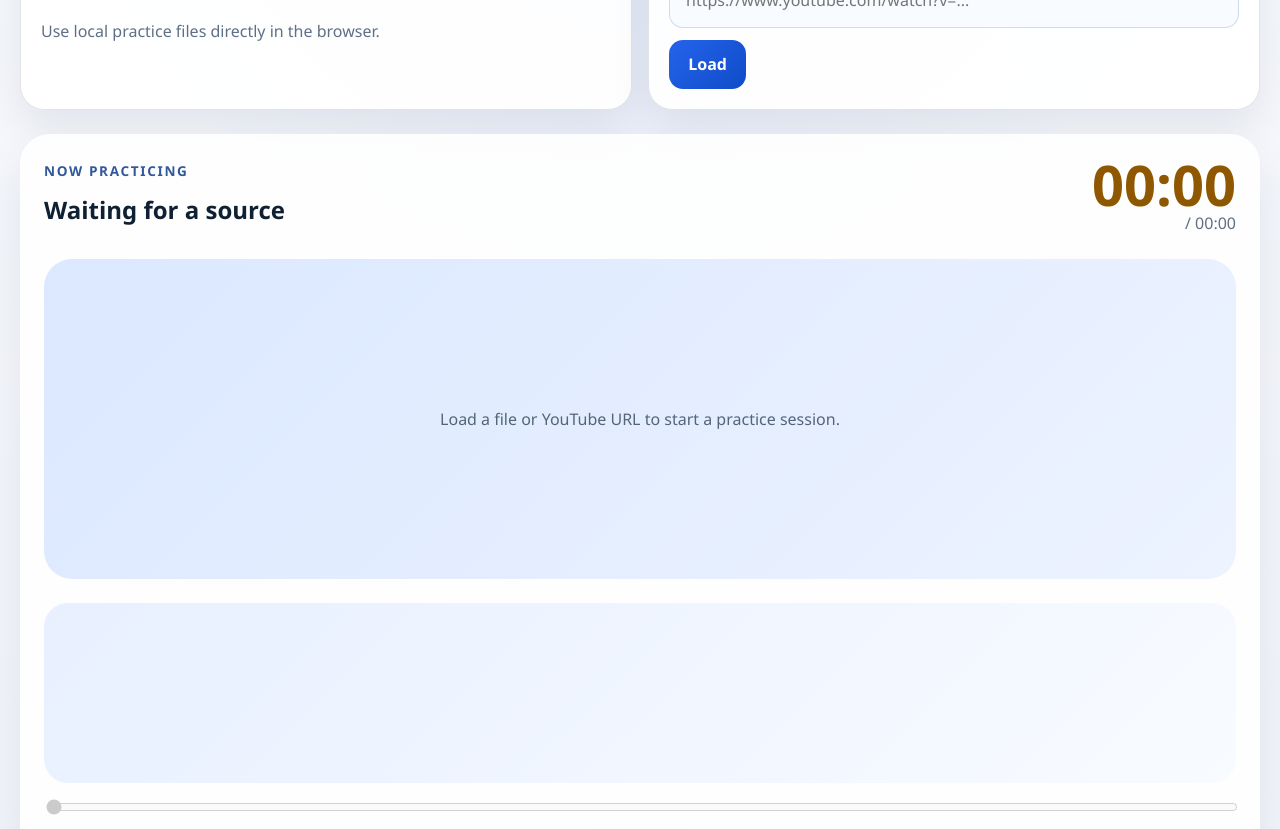
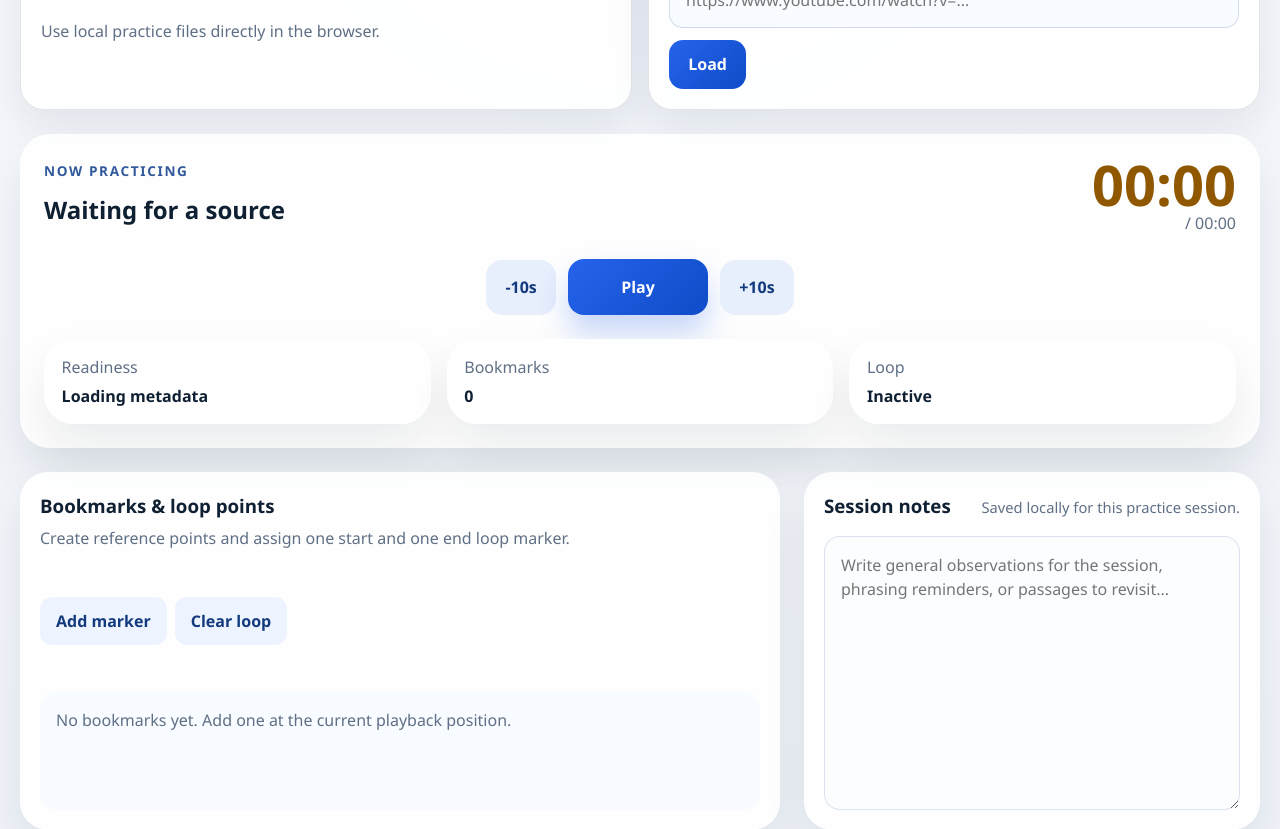
Before and after one commit to VictorAdC/curio, a React (Vite) app: page / in a window 1280 px wide. Shown: the part 280-1109 px from the top of the page. Built offline with nearby package versions, Linux system fonts and the light colour scheme.

Commit message:
Refine practice media visibility

```diff
--- a/src/features/practice-player/hooks/usePracticePlayer.ts
+++ b/src/features/practice-player/hooks/usePracticePlayer.ts
@@ -16,7 +16,7 @@ export function usePracticePlayer() {
   const store = usePracticeSessionStore();
 
   useEffect(() => {
-    if (!audioRef.current || !videoRef.current) {
+    if (!audioRef.current) {
       return;
     }
 
@@ -101,6 +101,12 @@ export function usePracticePlayer() {
           }
         }
 
+        if (!isAudio) {
+          await new Promise<void>((resolve) => {
+            window.requestAnimationFrame(() => resolve());
+          });
+        }
+
         await controllerRef.current?.load(source);
       },
       async loadYouTubeUrl(url: string) {
--- a/src/pages/PracticePage/PracticePage.tsx
+++ b/src/pages/PracticePage/PracticePage.tsx
@@ -10,6 +10,10 @@ import styles from './PracticePage.module.css';
 
 export function PracticePage() {
   const { state, actions } = usePracticePlayer();
+  const sourceKind = state.source?.kind ?? null;
+  const showMediaDisplay = sourceKind === 'local-video' || sourceKind === 'youtube';
+  const showTimeline = state.source !== null;
+  const timelineWaveform = sourceKind === 'local-audio' ? state.waveform : [];
 
   const loopRange = useMemo(() => {
     const start = state.markers.find((marker) => marker.id === state.loopSelection.startMarkerId);
@@ -62,25 +66,30 @@ export function PracticePage() {
           </div>
         </div>
 
+        <audio ref={actions.setAudioElement} className={styles.hiddenMedia} />
+
+        {showMediaDisplay ? (
           <div className={styles.playerArea}>
-          <audio ref={actions.setAudioElement} className={styles.hiddenMedia} />
-          <video ref={actions.setVideoElement} className={state.source?.kind === 'local-video' ? styles.video : styles.hiddenMedia} controls={false} />
-          <div className={state.source?.kind === 'youtube' ? styles.youtubeFrame : styles.hiddenMedia} id="youtube-player-root" />
+            <video
+              ref={actions.setVideoElement}
+              className={sourceKind === 'local-video' ? styles.video : styles.hiddenMedia}
+              controls={false}
+            />
+            <div className={sourceKind === 'youtube' ? styles.youtubeFrame : styles.hiddenMedia} id="youtube-player-root" />
+          </div>
+        ) : null}
 
-          {!state.source ? (
-            <div className={styles.emptyPlayer}>Load a file or YouTube URL to start a practice session.</div>
-          ) : null}
-        </div>
-
+        {showTimeline ? (
           <Timeline
             currentTime={state.currentTime}
             duration={state.duration}
             markers={state.markers}
             loopStart={loopRange.start}
             loopEnd={loopRange.end}
-          waveform={state.waveform}
+            waveform={timelineWaveform}
             onSeek={actions.seek}
           />
+        ) : null}
 
         <TransportControls
           isPlaying={state.isPlaying}
```
Lines whose indentation alone changed are shown as unchanged.
